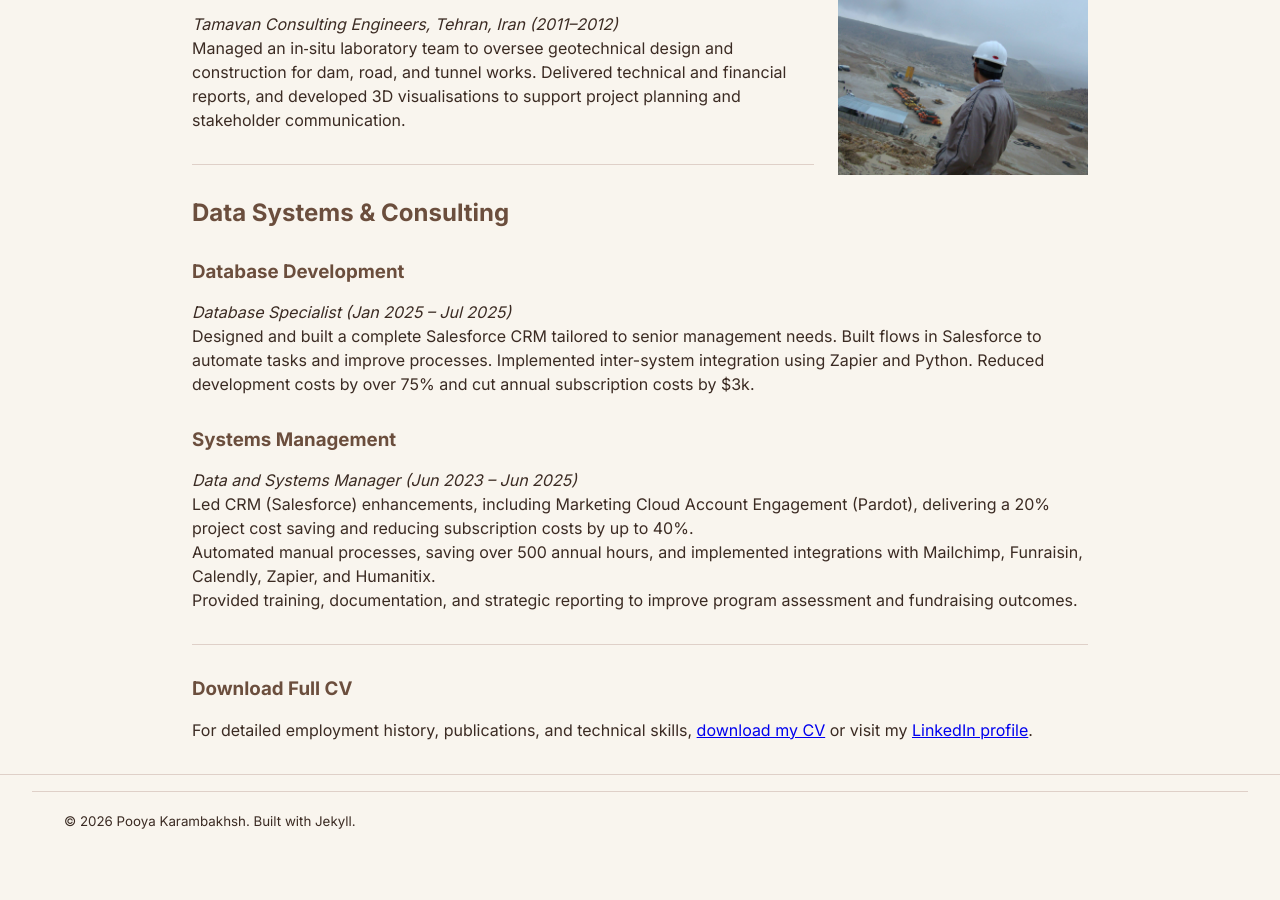
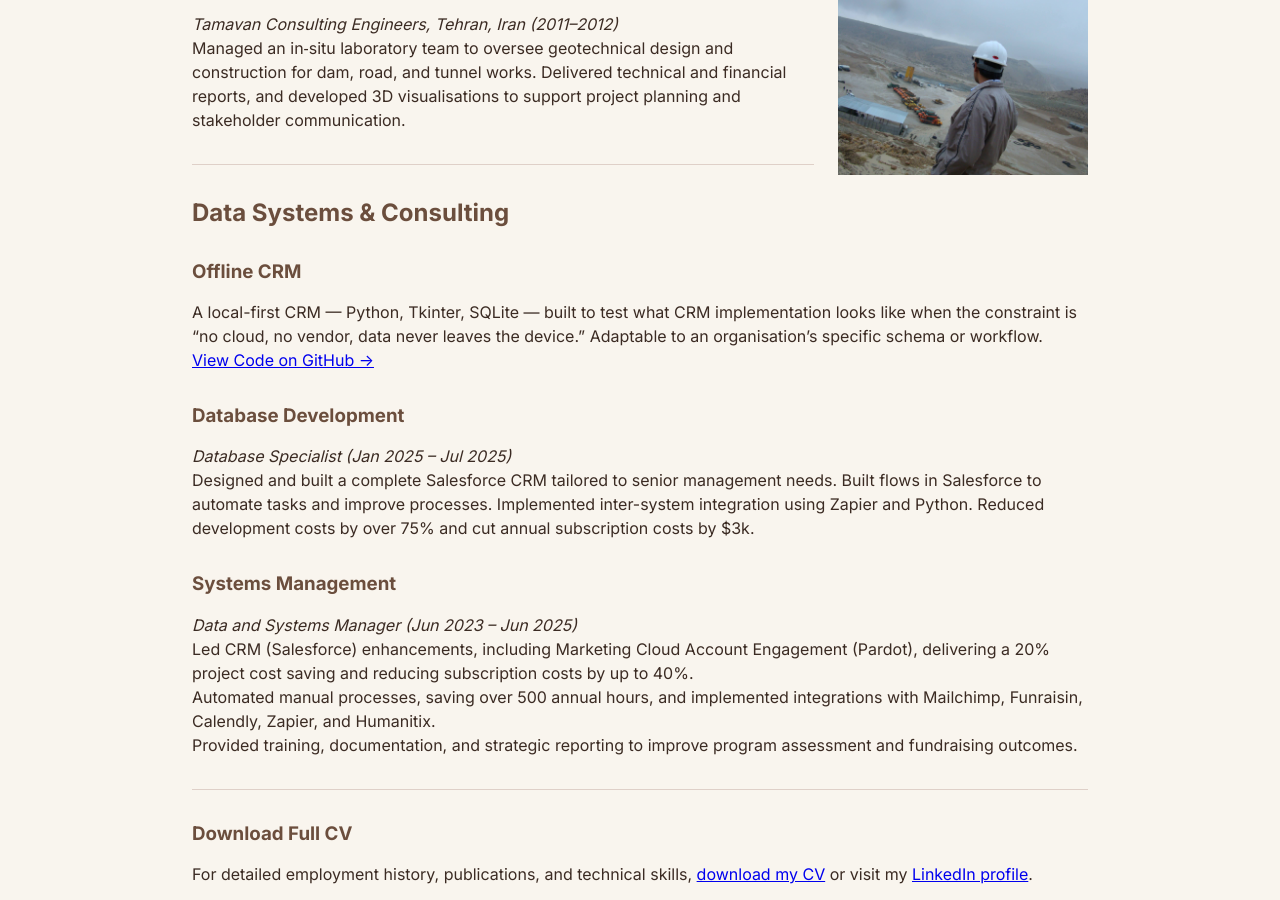
Before and after one commit to pooya-karambakhsh/pooya-karambakhsh.github.io, a Jekyll site: the page built from portfolio.md, in a window 1280 px wide and 900 px high, scrolled down 1840 px. Built offline with Jekyll 4.4.1, drawn with Linux system fonts in a browser that asks for light colours; before the commit the page ends 2704 px from its top, so only the background shows below that.

Commit message:
20260916 Updated Portfolio

```diff
--- a/portfolio.md
+++ b/portfolio.md
@@ -58,6 +58,12 @@ Managed an in‑situ laboratory team to oversee geotechnical design and construc
 ---
 
 ## **Data Systems & Consulting**
+### **Offline CRM**
+A local-first CRM — Python, Tkinter, SQLite — built to test what CRM implementation looks like when the constraint is "no cloud, no vendor, data never leaves the device." Adaptable to an organisation's specific schema or workflow.
+
+[View Code on GitHub →](https://github.com/pooya-karambakhsh/offline-crm-demo)
+
+
 
 ### **Database Development**
 *Database Specialist (Jan 2025 – Jul 2025)*
```
